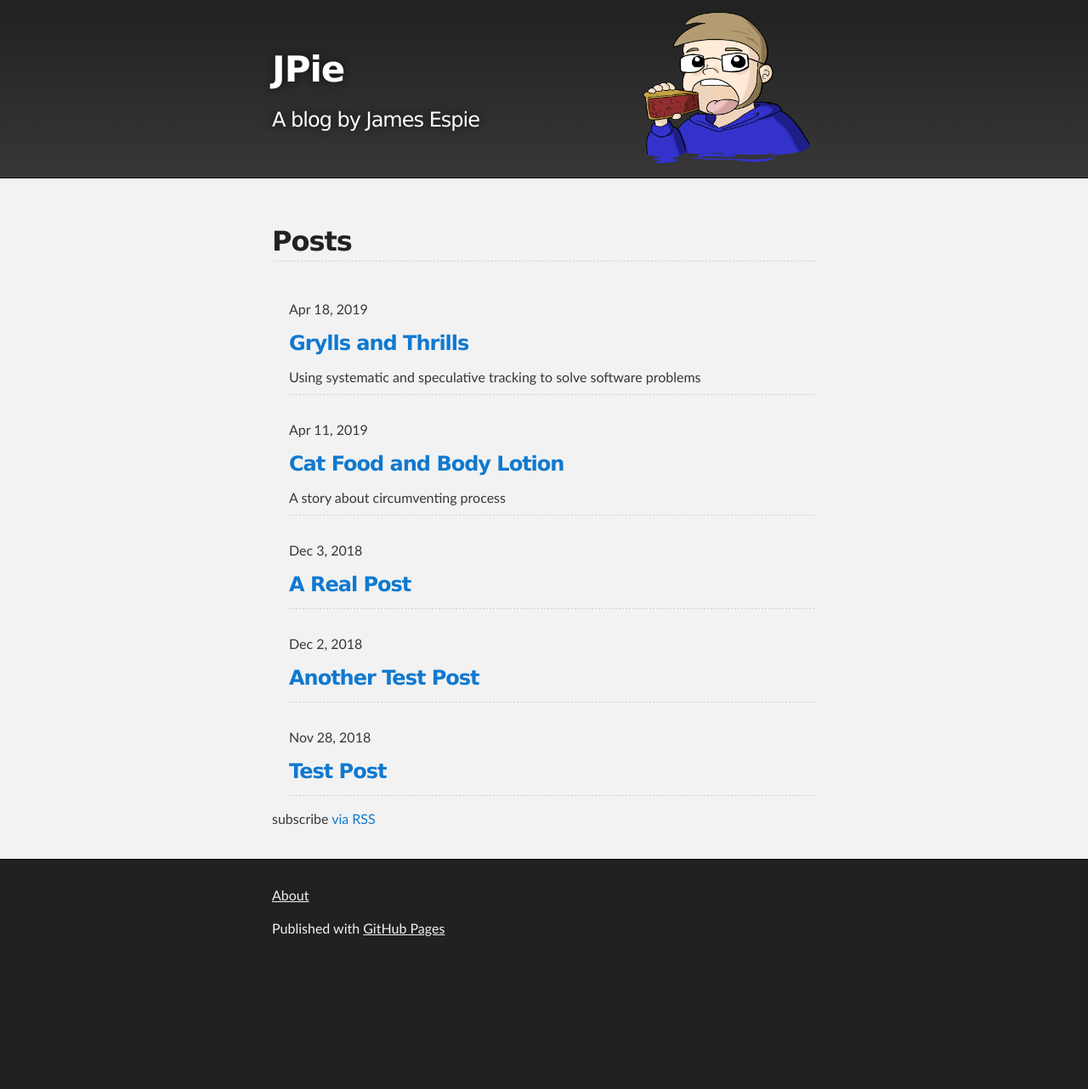
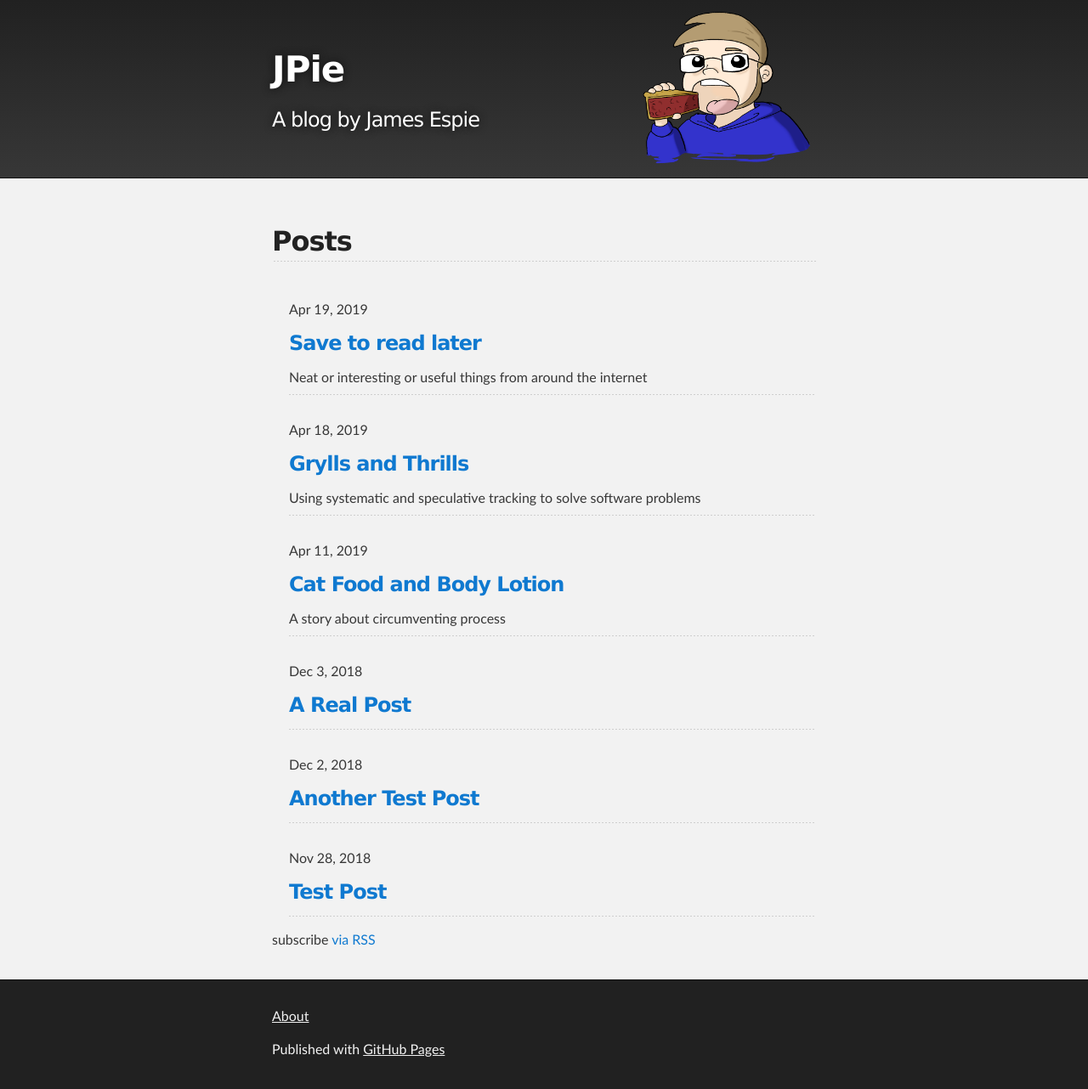
Before and after one commit to jrespie/jrespie.github.io, a Jekyll site: the page built from index.md, in a window 1280 px wide. Shown: the whole page at 85% size. Built offline with Jekyll 4.4.1, drawn with Linux system fonts in a browser that asks for light colours; before the commit the page ends 1140 px from its top, so only the background shows below that; some of the changed lines change nothing that is shown.

Commit message:
Save to read later

```diff
--- /dev/null
+++ b/_posts/2019/04/2019-04-19-save-to-read-later.markdown
@@ -0,0 +1,22 @@
+---
+title: "Save to read later"
+description: Neat or interesting or useful things from around the internet
+---
+# "Save to read later"
+## Neat or interesting or useful things from around the internet
+
+I really like those blogs that regularly post cool / interesting collections of links.
+
+So, ~~I'm stealing the idea~~ using that as inspiration to do it myself. I doubt I'll do it regularly though, just as and when I've got a backlog of bookmarks I think are neat.
+
+So here goes!
+
+* [The **A/B Testing Podcast** has just hit it's 100th episode](https://www.angryweasel.com/ABTesting/). It's one of my favourite podcasts, and definitely worth a listen.
+* **[Illustrated.dev](https://illustrated.dev/)** is a collection of hand drawn illustrations of development concepts. It's informative and beautiful, and one of the coolest things I've seen for a while. (I got this off [Atila](https://atila.fassina.eu/), thanks Atila!).
+* FrontEnd Masters have published the [2019 update of their **Front End Developers Handbook**](https://frontendmasters.com/books/front-end-handbook/2019/). It's not the sort of thing you'd just read in one hit, but there's some neato information and references there.
+* The trailer was released for the new Star Wars game, **[Jedi: Fallen Order](https://www.gamespot.com/videos/star-wars-jedi-fallen-order-official-story-reveal-/2300-6449141/)**. That's cool and all, but what stood out to me is the news that it's purely a single player game. [No multiplayer, no microtransactions](https://www.gamerevolution.com/news/524577-star-wars-jedi-fallen-order-single-player-no-microtransactions), and [no DLC](https://www.gamerevolution.com/guides/526043-star-wars-jedi-fallen-order-dlc-roadmap). Which appeals to me greatly. ([Nigel](https://compiledexperience.com/) told me about this one, thanks
+* Ever wanted to know how to do a good code review? [John Barton](https://johnbarton.co/) has a [GitHub repo with a boatload of resources for doing ~~good~~ **awesome** code reviews](https://github.com/joho/awesome-code-review). ([Alix](https://twitter.com/evolutionises) posted this in one of the slack teams I'm in. Thanks Alix!)
+* Finally, the lineup for **[TestBash Australia](https://www.ministryoftesting.com/events/testbash-australia-2019)** has been announced and it looks *dope*. [Dan Billing](https://thetestdoctor.co.uk/), [Mike Talks](https://twitter.com/TestSheepNZ), [Trish Khoo](https://trishkhoo.com/), [Angie Jones](http://angiejones.tech/), [Nick Pass](https://twitter.com/SlatS), and many more awesome speakers and teachers.
+Note that it's only a few days before [TestBash New Zealand](https://www.ministryoftesting.com/events/testbash-new-zealand-2019) (lineup TBA), so this is a good chance to take a week off and do a testing tour down under!
+
+That's all for now, I'm off to the beach for the next nine days. If you're taking an Easter break, have a good one! If you're working through... don't work too hard!
--- a/assets/css/post.scss
+++ b/assets/css/post.scss
@@ -21,8 +21,11 @@ p img.left {
 p img.right {
 	float: right;
 }
-ul{
+ul {
 	list-style: disc;
+}
+li {
+	margin-top: 10px;
 }
 
 @media screen and (max-width: 768px) {
```
